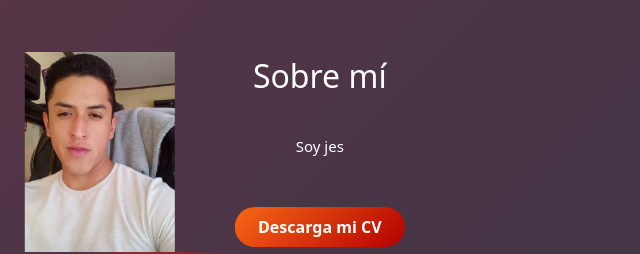
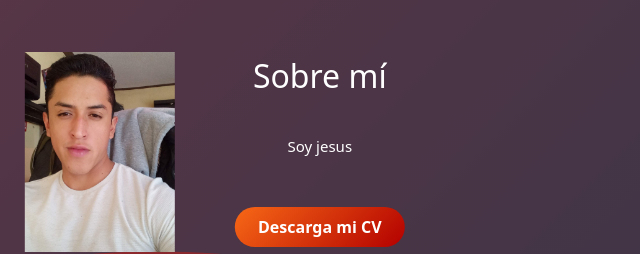
Before and after one commit to JesusCapires/JesusCapires.github.io, a plain HTML site: page index.html in a window 1280 px wide. Shown: the part 1080-1334 px from the top of the page, 308-948 px from the left. Drawn offline with nearby package versions, Linux system fonts and the light colour scheme; animation ran at ten frames a second.

Commit message:
pruebacommit

```diff
--- a/index.html
+++ b/index.html
@@ -68,7 +68,7 @@
                 </div>
                 <div class="content-right">
                     <h3>Sobre mí</h3>
-                    <p>Soy jes</p>
+                    <p>Soy jesus</p>
                         <a href="CV.pdf" download>
                             <button class="custom-button">Descarga mi CV</button>
                         </a>
```
